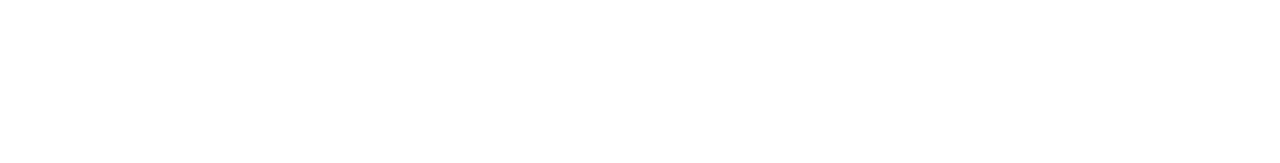
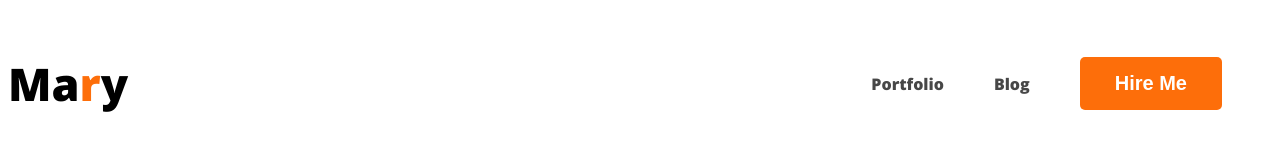
Before and after one commit to MOKKI-01/webdeveloper-portfolio, a plain HTML site: page index.html in a window 1280 px wide. Drawn offline with nearby package versions, Linux system fonts and the light colour scheme.

Commit message:
added nav

```diff
--- a/index.html
+++ b/index.html
@@ -4,8 +4,30 @@
     <meta charset="UTF-8">
     <meta name="viewport" content="width=device-width, initial-scale=1.0">
     <title>Web Developer Portfolio</title>
+    <link rel="preconnect" href="https://fonts.googleapis.com">
+<link rel="preconnect" href="https://fonts.gstatic.com" crossorigin>
+<link href="https://fonts.googleapis.com/css2?family=Open+Sans:wght@800&display=swap" rel="stylesheet">
+
+
+    <link rel="stylesheet" href="styles/portfolio.css">
 </head>
 <body>
+    <header>
+        <nav>
+            <h3 class="nav-title">Ma<span class="text-primary">r</span>y</h3>
+            <ul>
+                <li><a href="">Portfolio</a></li>
+                <li><a href="">Blog</a></li>
+                <li><button class="btn-primary">Hire Me</button></li>
+            </ul>
+        </nav>
 
+    </header>
+    <main>
+
+    </main>
+    <footer>
+
+    </footer>
 </body>
 </html>
--- /dev/null
+++ b/styles/portfolio.css
@@ -0,0 +1,40 @@
+/* common shared styles */
+body {
+     font-family: "Open Sans", sans-serif;
+     font-weight: 800;
+     font-style: normal;
+}
+.text-primary{
+    color: #FD6E0A;
+}
+.btn-primary{
+    border-radius: 5px;
+    background: #FD6E0A;
+    border: 0;
+    color: white;
+    font-size: 20px;
+    font-weight: 700;
+    padding: 15px 35px;
+}
+/* nav related styles */
+nav {
+    display: flex;
+    justify-content: space-between;
+    align-items: center;
+}
+.nav-title {
+           color: black;
+           font-size: 45px;
+}
+nav > ul {
+    display: flex;
+    align-items: center;
+}
+nav li {
+    list-style: none;
+    margin-right: 50px;
+}
+nav a {
+    text-decoration: none;
+    color: #474747;
+}
```
